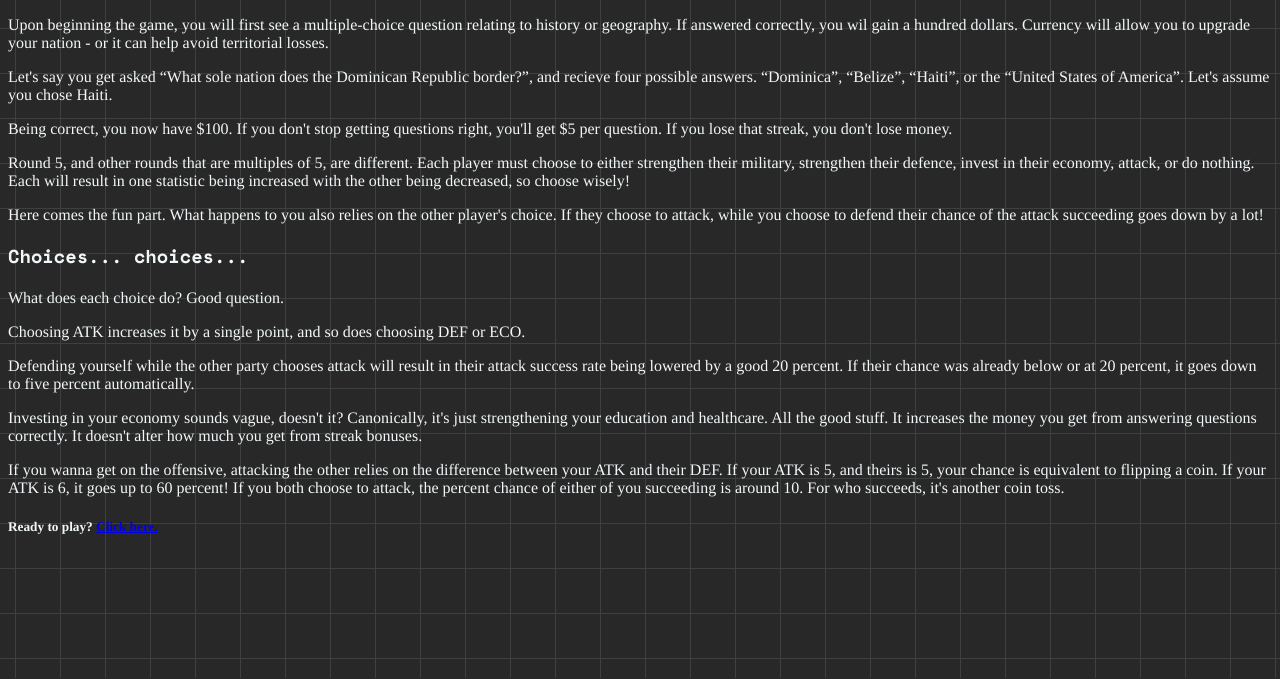
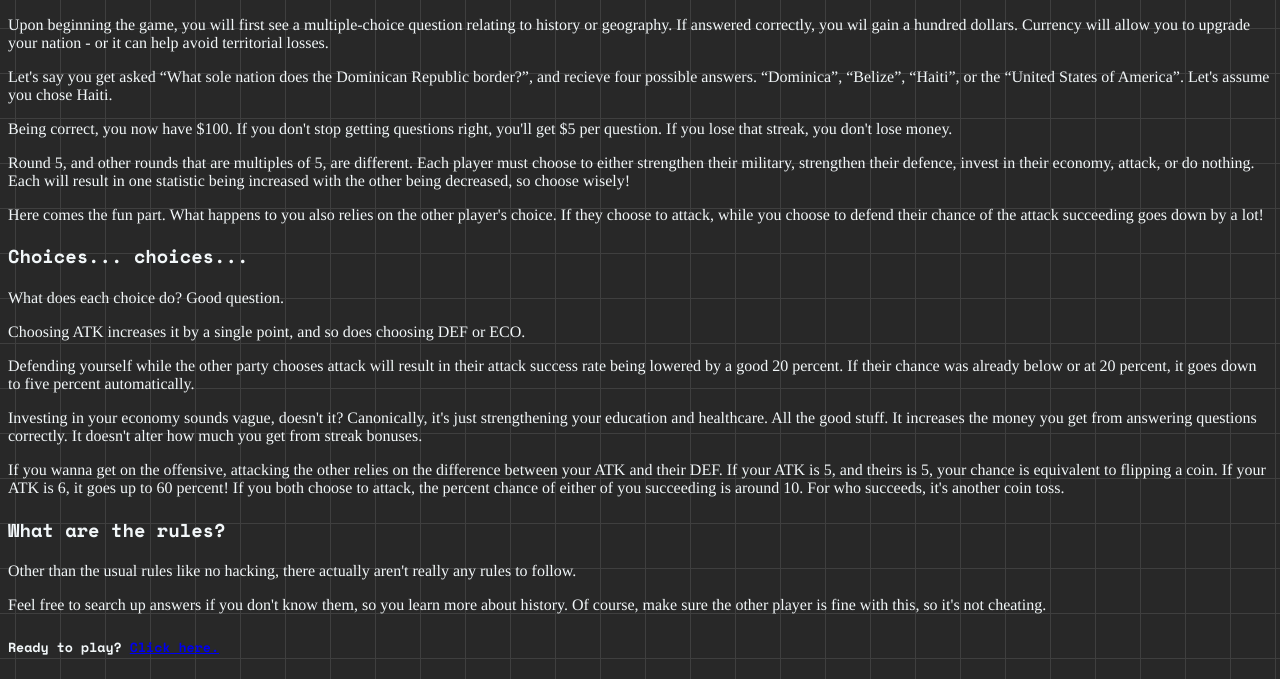
Before and after one commit to isovanillin/countryclash, a plain HTML site: page front/instruction.html in a window 1280 px wide. Shown: the part 122-801 px from the top of the page. Drawn offline with nearby package versions, Linux system fonts and the light colour scheme; a web font is replaced by a local one.

Commit message:
Update instruction.html

```diff
--- a/front/instruction.html
+++ b/front/instruction.html
@@ -29,6 +29,13 @@
          <p>Defending yourself while the other party chooses attack will result in their attack success rate being lowered by a good 20 percent. If their chance was already below or at 20 percent, it goes down to five percent automatically.</p>
          <p>Investing in your economy sounds vague, doesn't it? Canonically, it's just strengthening your education and healthcare. All the good stuff. It increases the money you get from answering questions correctly. It doesn't alter how much you get from streak bonuses.</p>
          <p>If you wanna get on the offensive, attacking the other relies on the difference between your ATK and their DEF. If your ATK is 5, and theirs is 5, your chance is equivalent to flipping a coin. If your ATK is 6, it goes up to 60 percent! If you both choose to attack, the percent chance of either of you succeeding is around 10. For who succeeds, it's another coin toss.</p>
+        </div>
+
+        <h3>What are the rules?</h3>
+        <div class="instructs">
+        <p>Other than the usual rules like no hacking, there actually aren't really any rules to follow.</p>
+        <p>Feel free to search up answers if you don't know them, so you learn more about history. Of course, make sure the other player is fine with this, so it's not cheating.</p>
+        </div>
 
 
          <h5>Ready to play? <a href="index.html">Click here.</h5></a>
```
